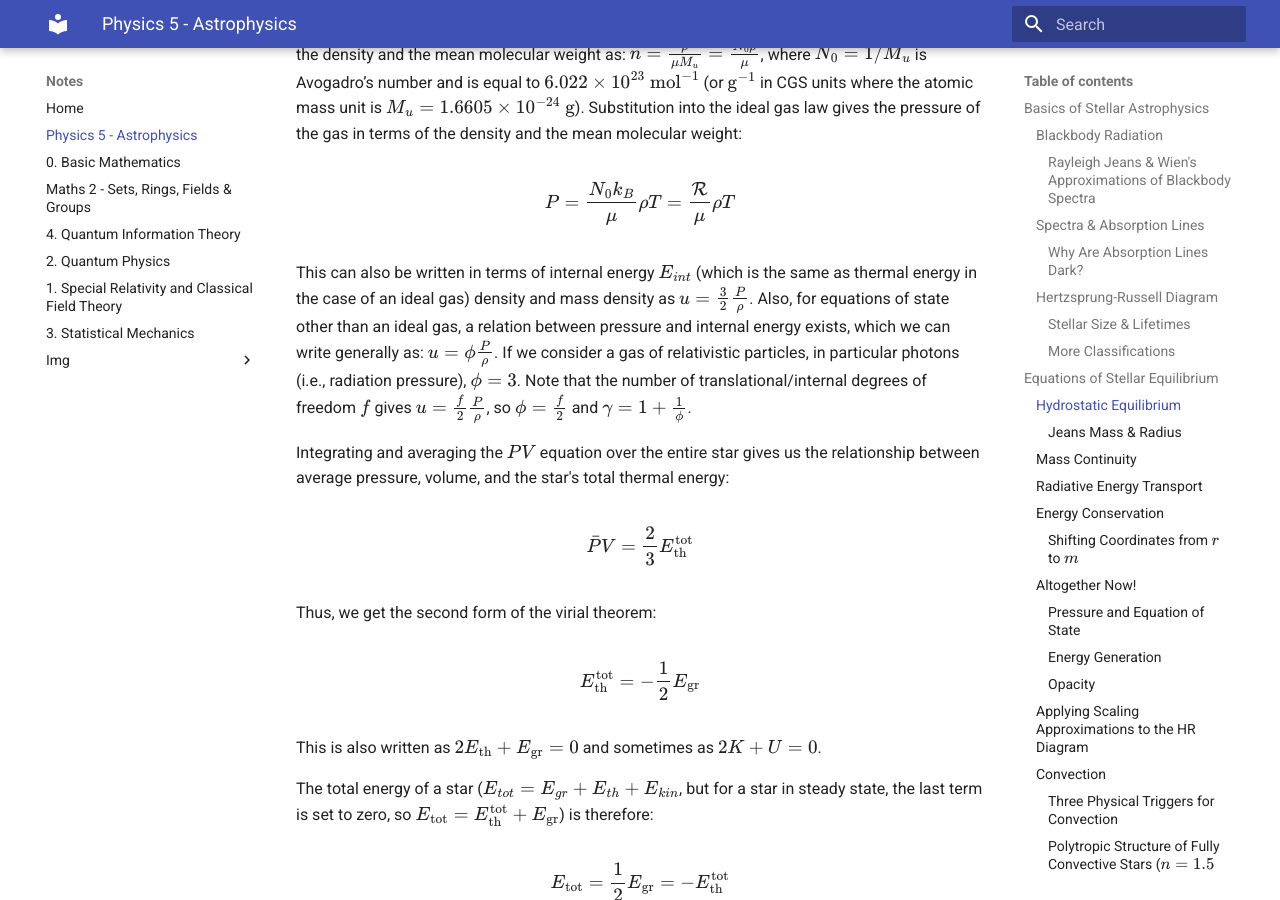
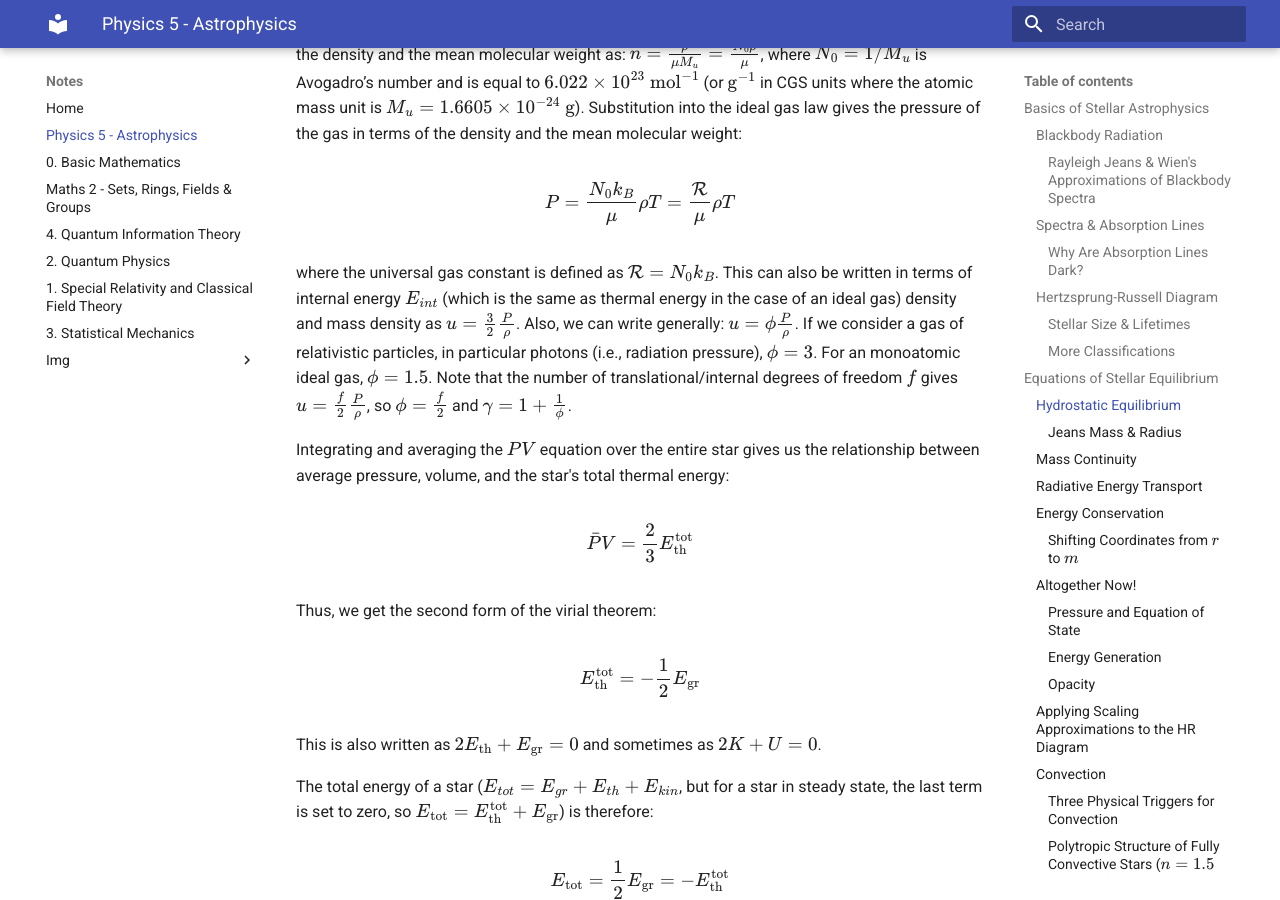
Before and after one commit to regstuff/notes, an MkDocs documentation site: the page built from docs/Physics_Astrophysics.md, in a window 1280 px wide and 900 px high, scrolled down 24451 px. Built offline with MkDocs 1.6.1 and Material for MkDocs 9.7.7, drawn with Linux system fonts in a browser that asks for light colours.

Commit message:
Update Physics_Astrophysics.md

```diff
--- a/docs/Physics_Astrophysics.md
+++ b/docs/Physics_Astrophysics.md
@@ -518,7 +518,7 @@ Therefore, $PV = \frac{2}{3} E_{\text{th}}$. The number of particles per unit vo
 
 $$P = \frac{N_0 k_B}{\mu}\rho T = \frac{\mathcal{R}}{\mu}\rho T$$
 
-This can also be written in terms of internal energy $E_{int}$ (which is the same as thermal energy in the case of an ideal gas) density and mass density as $u = \frac{3}{2}\frac{P}{\rho}$. Also, for equations of state other than an ideal gas, a relation between pressure and internal energy exists, which we can write generally as: $u = \phi\frac{P}{\rho}$. If we consider a gas of relativistic particles, in particular photons (i.e., radiation pressure), $\phi = 3$. Note that the number of translational/internal degrees of freedom $f$ gives $u = \frac{f}{2}\frac{P}{\rho}$, so $\phi = \frac{f}{2}$ and $\gamma = 1 + \frac{1}{\phi}$.
+where the universal gas constant is defined as $\mathcal{R} = N_0 k_B$. This can also be written in terms of internal energy $E_{int}$ (which is the same as thermal energy in the case of an ideal gas) density and mass density as $u = \frac{3}{2}\frac{P}{\rho}$. Also, we can write generally: $u = \phi\frac{P}{\rho}$. If we consider a gas of relativistic particles, in particular photons (i.e., radiation pressure), $\phi = 3$. For an monoatomic ideal gas,  $\phi = 1.5$. Note that the number of translational/internal degrees of freedom $f$ gives $u = \frac{f}{2}\frac{P}{\rho}$, so $\phi = \frac{f}{2}$ and $\gamma = 1 + \frac{1}{\phi}$.
 
 Integrating and averaging the $PV$ equation over the entire star gives us the relationship between average pressure, volume, and the star's total thermal energy:
 
```
